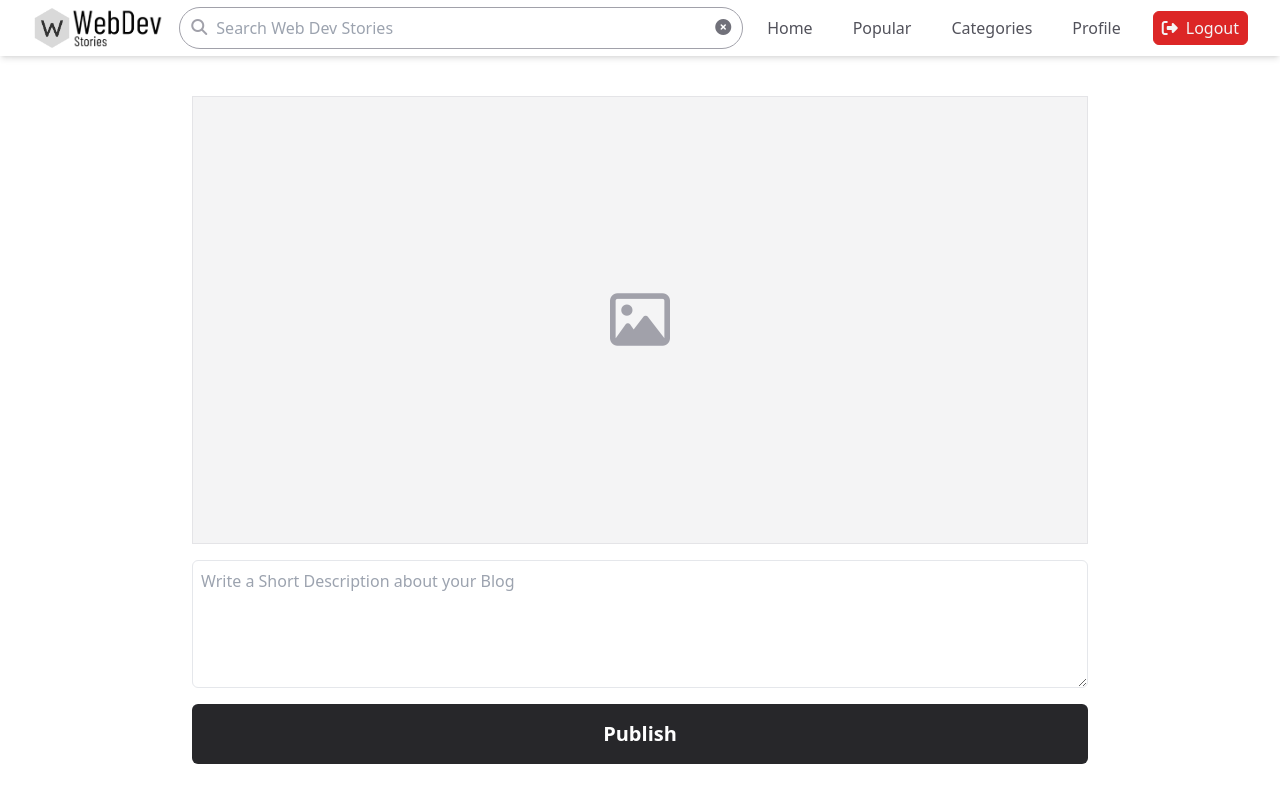
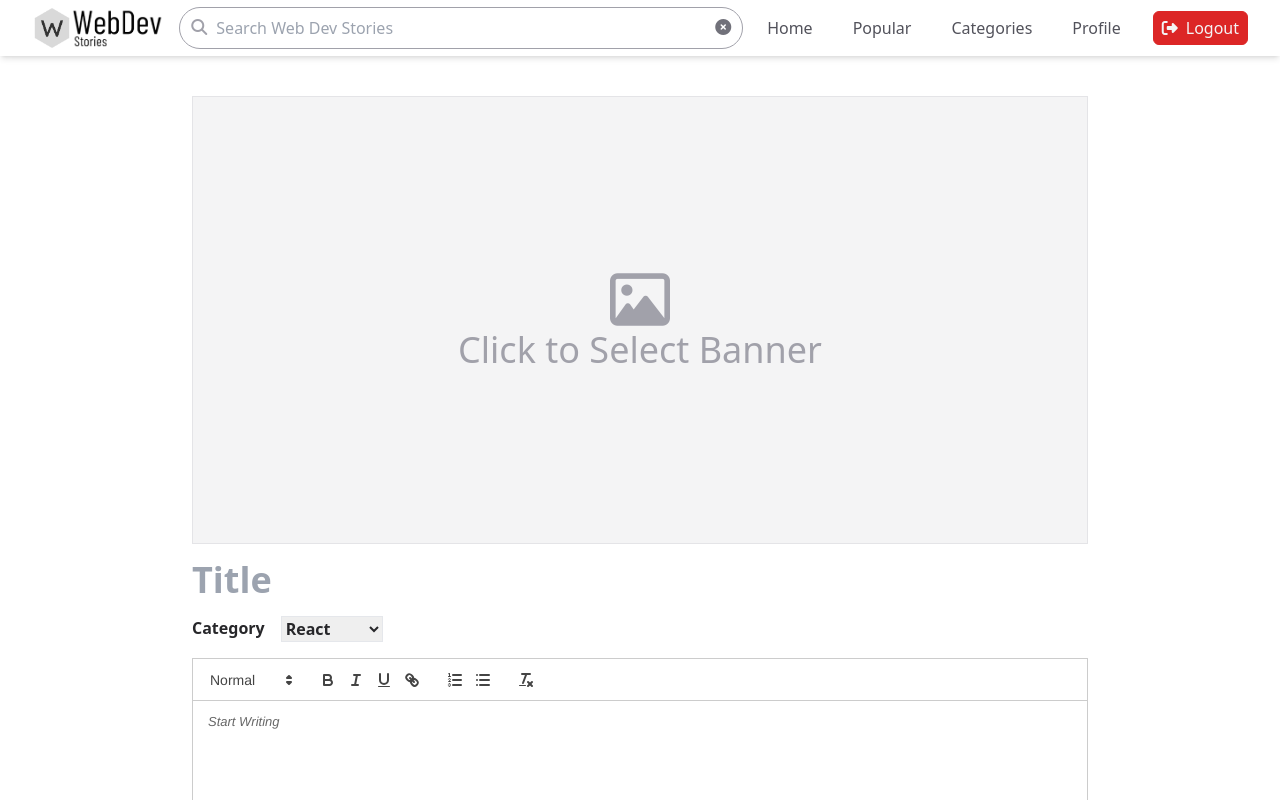
Before and after one commit to greatochuko/web-dev-stories, a React (Vite) app in the folder client/: page /#/create in a window 1280 px wide. Shown: the top 800 px of the page. Built offline with nearby package versions, Linux system fonts and the light colour scheme; no server answers.

Commit message:
implement wysisyg editor with react-quill

```diff
--- a/client/package.json
+++ b/client/package.json
@@ -12,6 +12,7 @@
   "dependencies": {
     "react": "^18.2.0",
     "react-dom": "^18.2.0",
+    "react-quill": "^2.0.0",
     "react-router-dom": "^6.18.0"
   },
   "devDependencies": {
--- a/client/src/components/Featured.tsx
+++ b/client/src/components/Featured.tsx
@@ -17,7 +17,7 @@ export default function Featured() {
     <section className="w-full py-4 px-[5%] text-zinc-700 max-w-7xl mx-auto mb-8">
       <h1 className="mb-4 text-2xl font-bold">Featured Blog Posts</h1>
       <div className="grid w-full gap-8 md:grid-cols-2 ">
-        {posts.map((post, i) => (
+        {posts.slice(0, 3).map((post, i) => (
           <div
             key={i}
             className={`flex flex-col gap-2 ${
--- a/client/src/components/Navbar.tsx
+++ b/client/src/components/Navbar.tsx
@@ -15,18 +15,18 @@ export default function Navbar() {
   return (
     <>
       <header className="fixed top-0 z-10 w-full bg-white">
-        <nav className="flex items-center justify-between px-4 py-2 shadow-md h-14 sm:px-8">
+        <nav className="flex items-center justify-between px-4 py-2 shadow-md h-14 sm:px-8  ">
           <Link to={"/"} className="flex h-full p-1 md:p-0">
             <img src="/favicon.png" alt="logo" className="h-full" />
             <img src="/logo.png" alt="logo" className="h-full" />
           </Link>
           <SearchForm />
           <ul
-            className={`gap-6 items-center text-zinc-600 top-[54px] pt-4 lg:pt-0 duration-300 absolute lg:static lg:bg-transparent flex flex-col w-44 h-screen lg:h-fit  bg-white shadow-md pb-4 lg:pb-0 lg:w-fit lg:flex-row  lg:shadow-none ${
+            className={`gap-6 items-center text-zinc-600 top-[54px] pt-4 lg:pt-0 duration-300 absolute lg:static lg:bg-transparent flex flex-col w-52 h-screen lg:h-fit  bg-white shadow-md pb-4 lg:pb-0 lg:w-fit lg:flex-row  lg:shadow-none ${
               navIsOpen ? "right-0" : " -right-full"
             }`}
           >
-            <li>
+            <li className="list-none ">
               <Link
                 onClick={() => setNavIsOpen(false)}
                 className={`p-2 ${pathname === "/" ? "font-semibold" : ""}`}
@@ -35,7 +35,7 @@ export default function Navbar() {
                 Home
               </Link>
             </li>
-            <li>
+            <li className="list-none ">
               <Link
                 onClick={() => setNavIsOpen(false)}
                 className={`p-2 ${
@@ -46,7 +46,7 @@ export default function Navbar() {
                 Popular
               </Link>
             </li>
-            <li>
+            <li className="list-none ">
               <Link
                 onClick={() => setNavIsOpen(false)}
                 className="p-2 "
@@ -57,7 +57,7 @@ export default function Navbar() {
             </li>
             {user ? (
               <>
-                <li>
+                <li className="list-none ">
                   <Link
                     onClick={() => setNavIsOpen(false)}
                     className="p-2 "
@@ -66,7 +66,7 @@ export default function Navbar() {
                     Profile
                   </Link>
                 </li>
-                <li>
+                <li className="list-none ">
                   <button
                     onClick={() => {
                       setNavIsOpen(false);
@@ -81,7 +81,7 @@ export default function Navbar() {
               </>
             ) : (
               <>
-                <li>
+                <li className="list-none ">
                   <button
                     onClick={() => {
                       setNavIsOpen(false);
@@ -92,7 +92,7 @@ export default function Navbar() {
                     Login
                   </button>
                 </li>
-                <li>
+                <li className="list-none ">
                   <button
                     onClick={() => {
                       setNavIsOpen(false);
--- a/client/src/index.css
+++ b/client/src/index.css
@@ -2,6 +2,12 @@
 @tailwind components;
 @tailwind utilities;
 
-li {
-  list-style: none;
+ul li {
+  list-style: disc;
+  list-style-position: inside;
 }
+
+ol li {
+  list-style: decimal;
+  list-style-position: inside;
+}
--- a/client/src/pages/CreatePostPage.tsx
+++ b/client/src/pages/CreatePostPage.tsx
@@ -1,34 +1,68 @@
 import { useState } from "react";
 import { createPost } from "../services/postServices";
+
+import ReactQuill from "react-quill";
+import "react-quill/dist/quill.snow.css";
 
 export default function CreatePostPage() {
   const [description, setDescription] = useState("");
   const [loading, setLoading] = useState(false);
+  const [content, setContent] = useState("");
+  const [title, setTitle] = useState("");
+  const [category, setCategory] = useState("react");
 
   async function publishBlog(e: React.FormEvent) {
     e.preventDefault();
     setLoading(true);
-    await createPost("title", "content", "react");
+    await createPost(title, content, category);
     setLoading(false);
   }
 
   return (
     <form
-      className="max-w-4xl w-[90%] mx-auto my-10 flex flex-col gap-4"
+      className="max-w-4xl w-[90%] mx-auto my-10 flex flex-col gap-4 text-zinc-800"
       onSubmit={publishBlog}
     >
       <label
         htmlFor="banner"
-        className=" w-full aspect-[2] text-6xl text-zinc-400 hover:text-zinc-500 bg-zinc-100 border border-zinc-200  flex items-center justify-center cursor-pointer hover:bg-zinc-200 duration-300"
+        className=" w-full aspect-[2] flex-col text-6xl text-zinc-400 hover:text-zinc-500 bg-zinc-100 border border-zinc-200  flex items-center justify-center cursor-pointer hover:bg-zinc-200 duration-300"
       >
         <i className="fa-regular fa-image"></i>
+        <p className="text-4xl">Click to Select Banner</p>
       </label>
       <input className="hidden" type="file" name="" id="banner" />
+      <input
+        type="text"
+        value={title}
+        onChange={(e) => setTitle(e.target.value)}
+        placeholder="Title"
+        className="text-4xl font-semibold outline-none"
+      />
+      <div className="flex gap-4 font-semibold">
+        <label htmlFor="category">Category</label>
+        <select
+          name="category"
+          id="category"
+          className="border"
+          value={category}
+          onChange={(e) => setCategory(e.target.value)}
+        >
+          <option value="javascript">Javascript</option>
+          <option value="react">React</option>
+        </select>
+      </div>
+      <ReactQuill
+        theme="snow"
+        value={content}
+        onChange={setContent}
+        className="h-[100vh]"
+        placeholder="Start Writing"
+      />
       <textarea
         value={description}
         placeholder="Write a Short Description about your Blog"
         onChange={(e) => setDescription(e.target.value)}
-        className="w-full h-32 outline-none border rounded-md p-2"
+        className="w-full h-32 outline-none border rounded-md p-2 resize-none mt-10"
       ></textarea>
       <button
         type="submit"
--- a/client/src/pages/HomePage.tsx
+++ b/client/src/pages/HomePage.tsx
@@ -24,13 +24,13 @@ export default function HomePage() {
       <NewsLetter />
       <div className="p-[5%] md:px-[10%] bg-zinc-100">
         <PostGrid
-          posts={posts}
+          posts={posts.map((a) => a).splice(0, 4)}
           loading={loading}
           title="Latest"
           url="/search/?q=&sortBy=latest"
         />
         <PostGrid
-          posts={posts}
+          posts={posts.map((a) => a).splice(0, 4)}
           loading={loading}
           title="Popular"
           url="/search/?q=&sortBy=popular"
```
Also changed, not shown: client/src/pages/CreatePostPage.module.css (added, +36 -0 lines), 1 other file (tests, documents, lock files or other folders).
